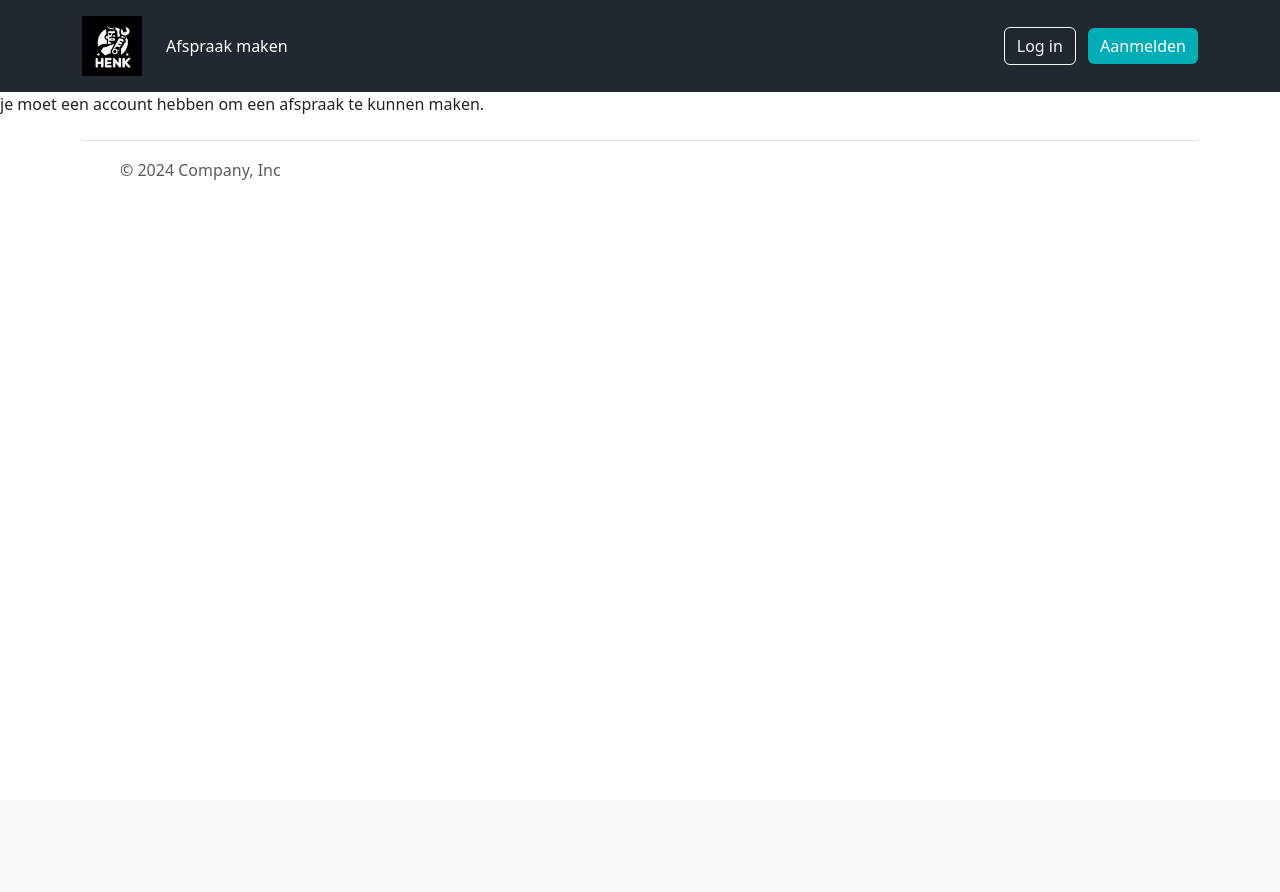
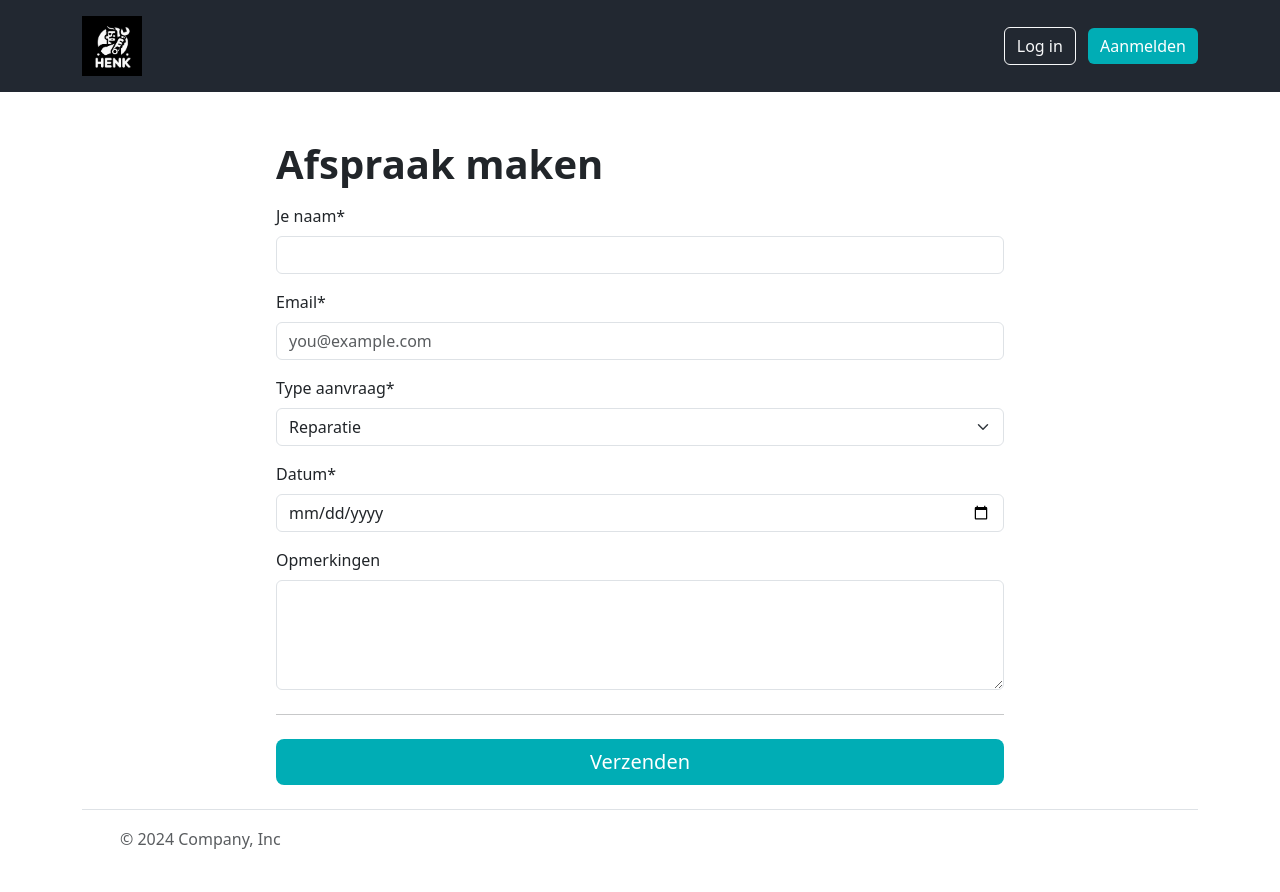
Before and after one commit to 29101994-Najibee/henks-garage, a PHP site: page /appointment.php in a window 1280 px wide. Before the commit the page ends 180 px from the top, so only its background shows below. Run offline with PHP 8.4, Linux system fonts and the light colour scheme; some libraries are stand-ins or nearby versions.

Commit message:
nav fixed

```diff
--- a/appointment.php
+++ b/appointment.php
@@ -1,6 +1,4 @@
-<?php
-    //$_SESSION['user'] = 2;
-?>
+<?php session_start(); ?>
 
 <!DOCTYPE html>
 <html lang="en">
@@ -19,15 +17,6 @@
     <main>
 
     <?php require_once ('includes/nav.php'); ?>
-
-        <?php
-//if(isset($_SESSION['user_id'])) {
-?>
-
-        <?php require_once ('includes/nav.php'); ?>
-
-
-        <?php if(isset($_SESSION['user'])) { ?>
         <section class="container">
                 <div class="row g-5 pt-5">
                     <div class="col-md-8 offset-md-2 col-lg-8">
@@ -86,14 +75,8 @@
                     </div>
                 </div>
         </section>
-        <?php } else {echo 'je moet een account hebben om een afspraak te kunnen maken.';}?>
-
-
-
- <?php require_once ('includes/footer.php'); ?>
 
         <?php require_once ('includes/footer.php'); ?>
-
     </main>
 
     <script src="node_modules/bootstrap/dist/js/bootstrap.min.js"></script>
--- a/includes/dbh.inc.php
+++ b/includes/dbh.inc.php
@@ -1,8 +1,8 @@
 <?php
 $host = 'localhost';
-$dbname = 'GarageSysteem';
+$dbname = 'garagesysteem';
 $dbusername = 'root';
-$dbpassword = 'root';
+$dbpassword = '';
 try {
 
     $pdo = new PDO("mysql:host=$host;dbname=$dbname", $dbusername, $dbpassword);
--- a/includes/nav.php
+++ b/includes/nav.php
@@ -5,11 +5,17 @@
                 <img src="img/logo.png" class="logo" alt="logo van garagebedrijf">
             </a>
             <ul class="nav col-12 col-lg-auto me-lg-auto mb-2 justify-content-center mb-md-0">
-                <li><a href="appointment.php" class="nav-link px-2">Afspraak maken</a></li>
+                <?php if(isset($_SESSION['user'])) { ?>
+                    <li><a href="appointment.php" class="nav-link px-2">Afspraak maken</a></li>
+                <?php }?>
             </ul>
             <div class="text-end">
-                <a href="login.php" class="btn btn-outline-light me-2">Log in</a>
-                <a href="register.php" class="btn btn-primary">Aanmelden</a>
+                <?php if(isset($_SESSION['user'])) {
+                    echo '<a href="login.php" class="btn btn-outline-light me-2">Uitloggen</a> ';
+                } else {
+                    echo '<a href="login.php" class="btn btn-outline-light me-2">Log in</a>
+                    <a href="register.php" class="btn btn-primary">Aanmelden</a>';
+                } ?>
             </div>
         </div>
     </div>
--- a/index.php
+++ b/index.php
@@ -1,3 +1,8 @@
+<?php
+    //session_start();
+    //Print_r ($_SESSION);
+?>
+
 <!DOCTYPE html>
 <html lang="en">
 
```
